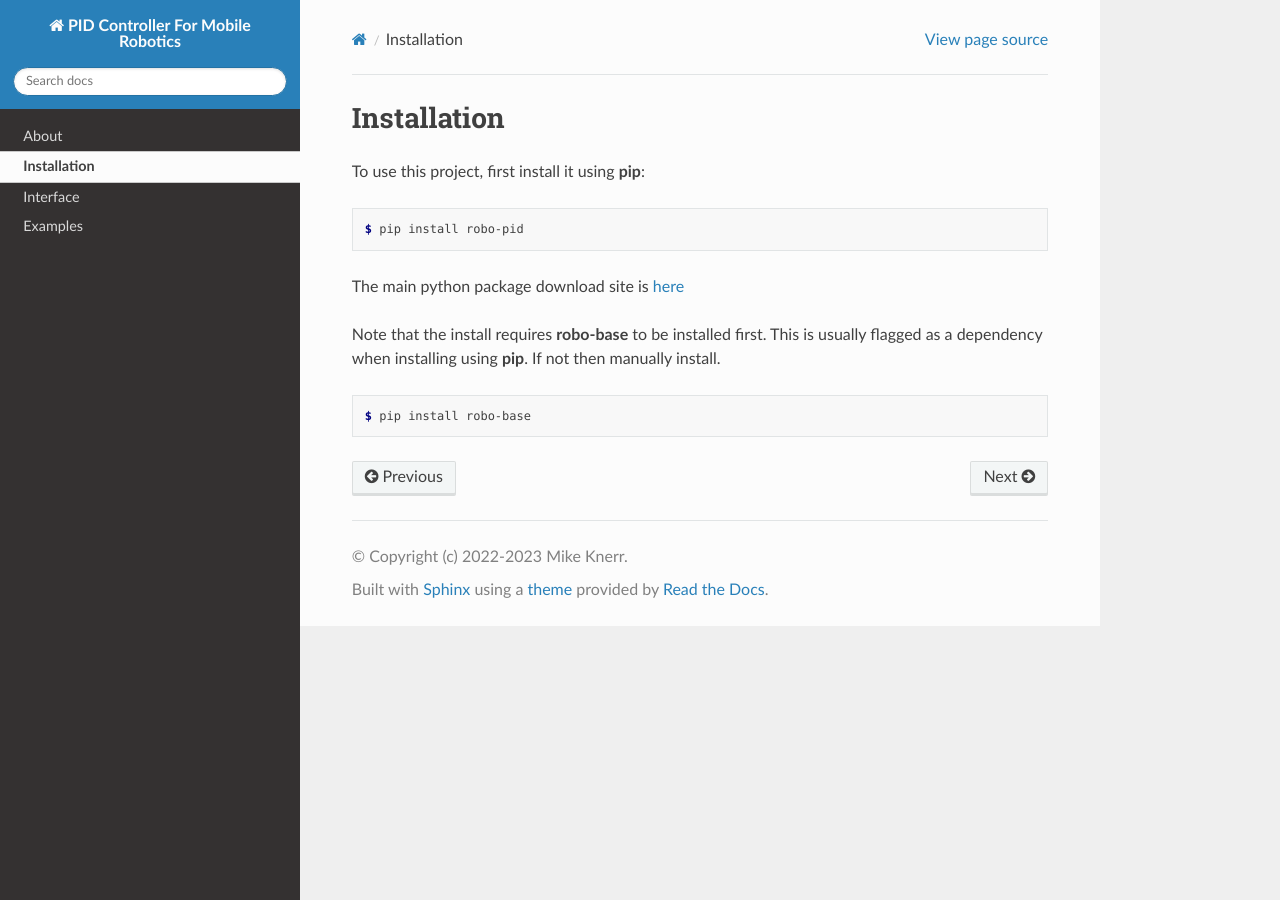
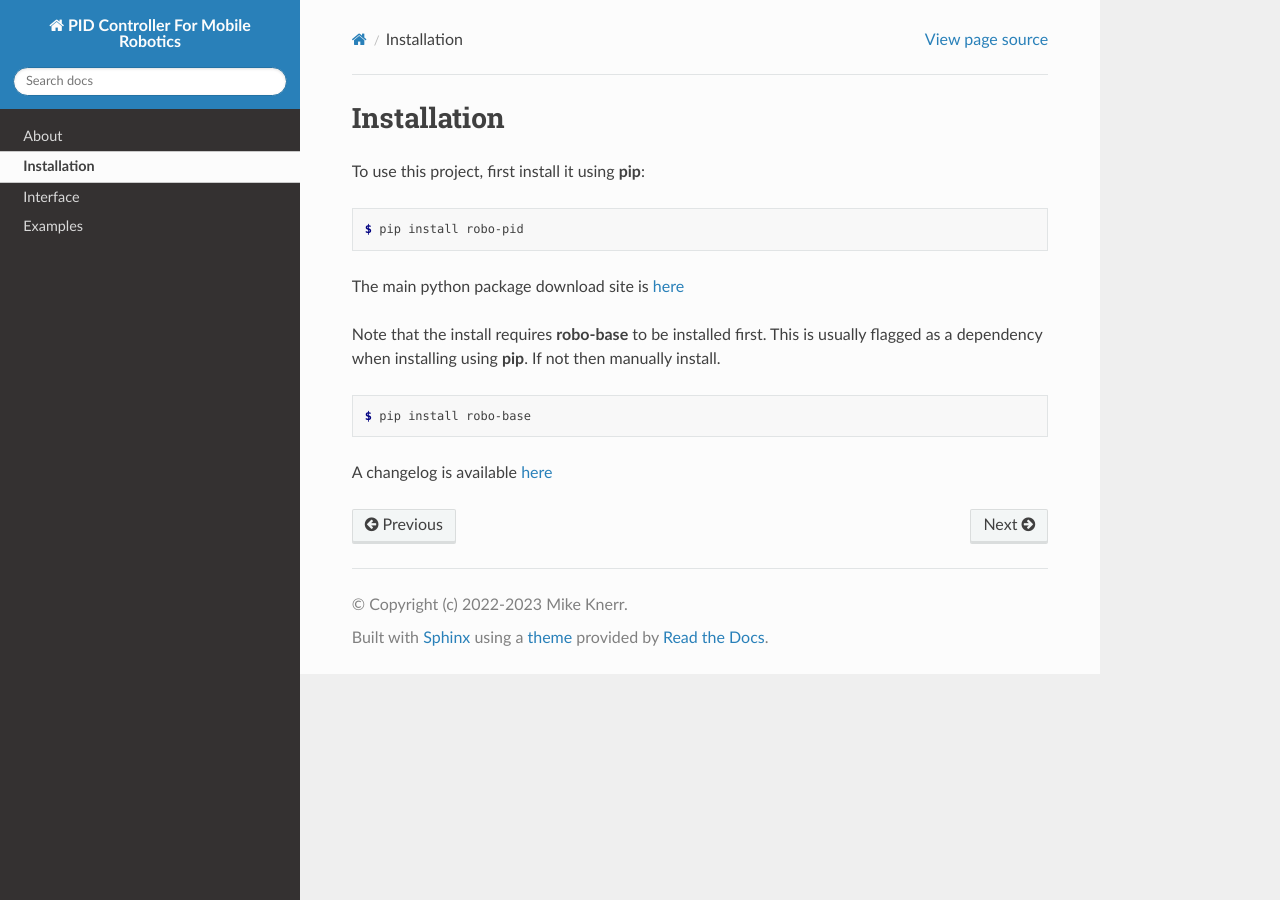
Before and after one commit to mkner/robo-pid, a Sphinx documentation site: the page built from docs/install.rst, in a window 1280 px wide. Built offline with Sphinx 7.4.7 and the Read the Docs theme 2.0.0, drawn with Linux system fonts in a browser that asks for light colours.

Commit message:
Update install.rst

```diff
--- a/docs/install.rst
+++ b/docs/install.rst
@@ -18,3 +18,6 @@ dependency when installing using **pip**. If not then manually install.
 .. code-block:: console
 
     $ pip install robo-base
+
+
+A changelog is available `here <https://github.com/mkner/robo-pid/blob/main/changelog/>`_
```
